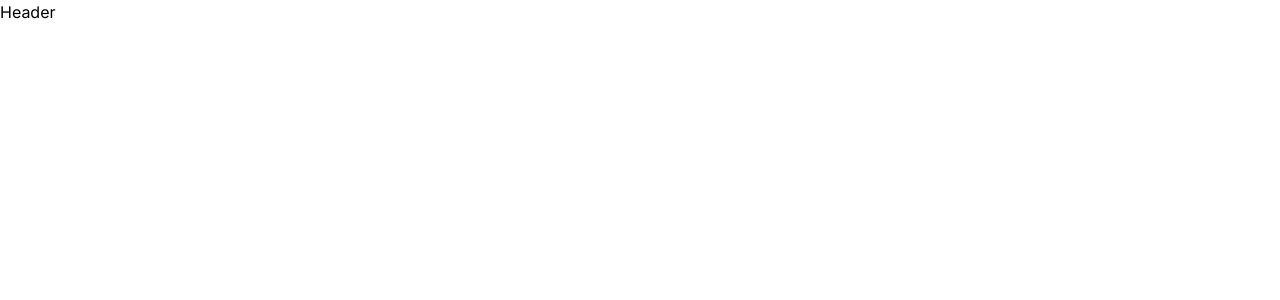
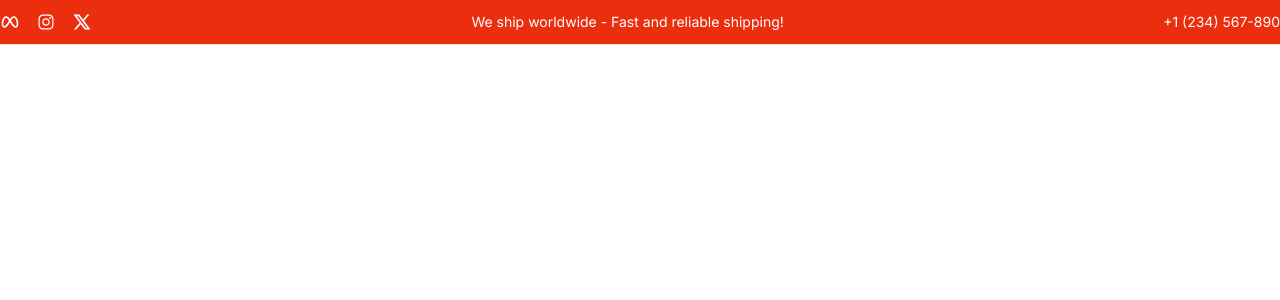
Before and after one commit to rizarayhan/rabbit-v2, a React (Vite) app: page / in a window 1280 px wide. Shown: the top 300 px of the page. Built offline with nearby package versions, Linux system fonts and the light colour scheme.

Commit message:
create topbar

```diff
--- /dev/null
+++ b/src/components/Common/Header.jsx
@@ -0,0 +1,13 @@
+import Topbar from "./Topbar";
+
+const Header = () => {
+  return (
+    <header className="border-b border-gray-200">
+      {/* Topbar */}
+      <Topbar />
+      {/* Navbar */}
+    </header>
+  );
+};
+
+export default Header;
--- /dev/null
+++ b/src/components/Common/Topbar.jsx
@@ -0,0 +1,39 @@
+import { IoLogoInstagram } from "react-icons/io";
+import { RiTwitterXLine } from "react-icons/ri";
+import { TbBrandMeta } from "react-icons/tb";
+
+const Topbar = () => {
+  return (
+    <div className="bg-rabbit text-white  ">
+      <div className="container mx-auto flex justify-between items-center py-3">
+        {/* Logo sosmed */}
+        <div className="hidden md:flex space-x-4">
+          <a href="#" className="hover:text-gray-300">
+            <TbBrandMeta className="h-5 w-5" />
+          </a>
+          <a href="#" className="hover:text-gray-300">
+            <IoLogoInstagram className="h-5 w-5" />
+          </a>
+          <a href="#" className="hover:text-gray-300">
+            <RiTwitterXLine className="h-5 w-5" />
+          </a>
+        </div>
+
+        {/* Tagline */}
+        <div className="text-sm text-center grow">
+          <span className="">
+            We ship worldwide - Fast and reliable shipping!
+          </span>
+        </div>
+        {/* Contact */}
+        <div className="hidden text-sm md:block">
+          <a href="tel:123456789" className="hover:text-gray-300">
+            +1 (234) 567-890
+          </a>
+        </div>
+      </div>
+    </div>
+  );
+};
+
+export default Topbar;
--- a/src/components/Layout/UserLayout.jsx
+++ b/src/components/Layout/UserLayout.jsx
@@ -1,8 +1,10 @@
+import Header from "../Common/Header";
+
 const UserLayout = () => {
   return (
     <>
       {/* Header */}
-      Header
+      <Header />
       {/* Main Content */}
       {/* Footer */}
     </>
--- a/src/index.css
+++ b/src/index.css
@@ -8,5 +8,5 @@
 }
 
 @theme {
-  --color-rabbit-red: #ea2e0e;
+  --color-rabbit: #ea2e0e;
 }
```
